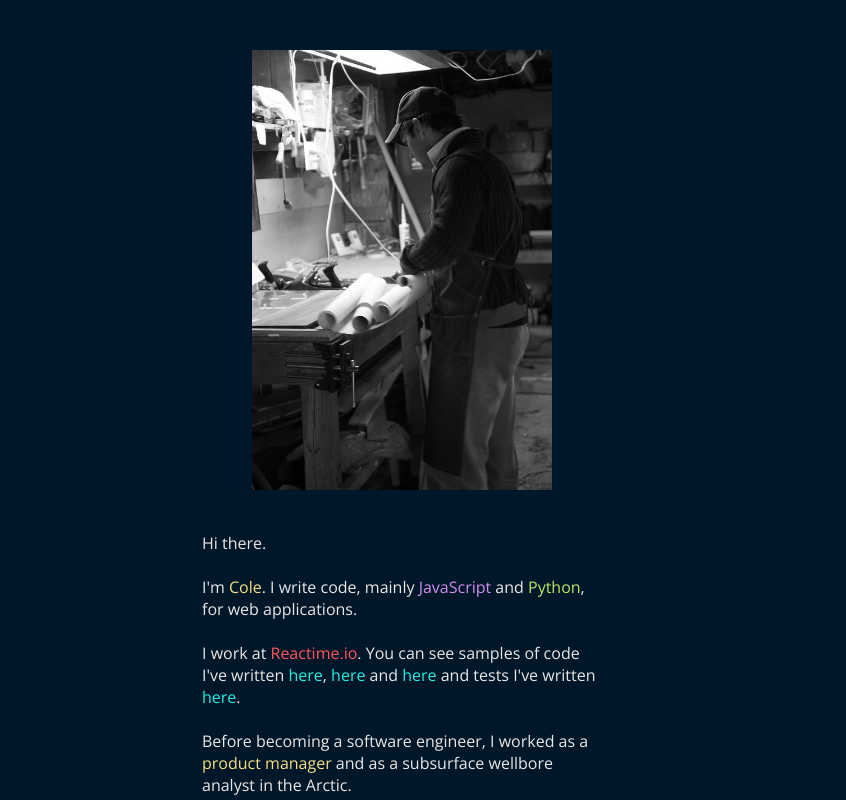
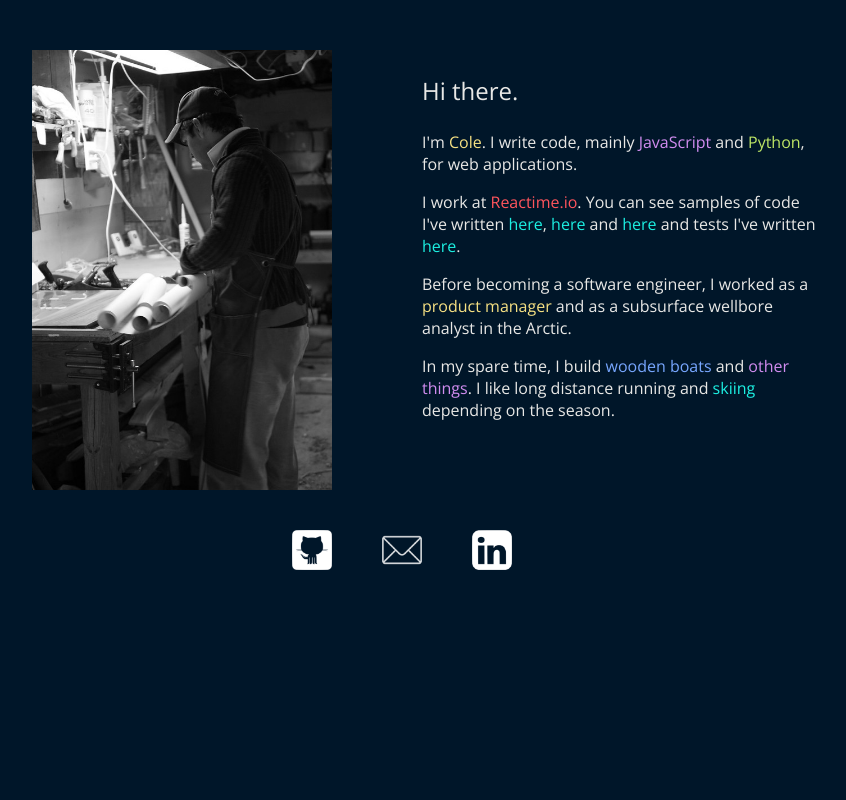
Before and after one commit to C-STYR/homesite2, a React app: page / in a window 1280 px wide. Shown: the top 800 px of the page, without its empty margins (238-1084 px from the left). Built offline with nearby package versions, Linux system fonts and the light colour scheme.

Commit message:
side by side v1

```diff
--- a/src/App.tsx
+++ b/src/App.tsx
@@ -8,11 +8,16 @@ import mainImage from './mainImage'
 function App(): JSX.Element {
   return (
     <div style={{marginTop: "50px"}}>
+      <div className="itemContainer">
+        <div >
           {mainImage}
-      {/* <h1 style={{textAlign: "center", fontSize: "28px", marginTop: "30px"}}>Hi there.</h1> */}
-      <br />
+        </div>
+        <div >
+          {/* <h1 style={{textAlign: "center", fontSize: "28px", marginTop: "30px"}}>Hi there.</h1>
+          <br /> */}
           {intro}
-      <br />
+        </div>
+      </div>
         <div className="linksContainer">
           {links}
         </div>
--- a/src/index.css
+++ b/src/index.css
@@ -3,17 +3,35 @@
 
 * {
   font-family: 'Open Sans', sans-serif;
-  margin: auto;
+  /* margin: auto; */
   background: #001629;
   color: rgb(232, 232, 230);
 }
 
+.itemContainer {
+  display: flex;
+  flex-direction: row;
+  justify-content: center;
+  /* margin: 20px; */
+  flex-wrap: wrap;
+  /* border: 1px solid red; */
+}
+.imageContainer {
+  width: 440px;
+  /* border: 1px solid pink; */
+  display: flex;
+  flex-direction: row;
+  justify-content: center;
+}
+
 .intro {
   max-width: 400px;
-  margin-top: 20px;
+  min-width: 300px;
   padding-left: 20px;
   padding-right: 20px;
   text-align: left;
+  /* margin-left: 20px;
+  margin-right: 20px; */
 }
 
 .linksContainer {
@@ -21,6 +39,8 @@
   display: flex;
   flex-direction: row;
   justify-content: center;
+  /* border: 1px solid red; */
+
 }
 
 .imgLink {
@@ -29,7 +49,8 @@
 }
 
 .mainImage {
-  margin: auto;
+  /* margin: auto; */
+  padding-right: 20px;
 }
 
 .message {
--- a/src/intro.tsx
+++ b/src/intro.tsx
@@ -2,14 +2,12 @@ import React from 'react'
 
 const intro: JSX.Element =
   <div className="intro">
-    <p >Hi there.</p>
-    <br />
+    <p style={{fontSize: "24px"}}>Hi there.</p>
     <p>
       I'm <span style={{color: "#F6E183"}}>Cole</span>. I write code,
       mainly <span style={{color: "#D18DF0"}}>JavaScript </span>
       and <span style={{color: "#BDE666"}}>Python</span>, for web applications.
     </p>
-    <br/>
     <p>
       I work at <a href="https://reactime.io/" style={{color: "#FF555D"}}>Reactime.io</a>.
       You can see samples of code I've written <a href="https://github.com/open-source-labs/reactime/blob/master/src/app/components/ComponentMap.tsx"
@@ -21,13 +19,11 @@ const intro: JSX.Element =
       href="https://github.com/HelpDesk-Technologies/HelpDesk-Pro/blob/main/__tests__/supertest.js"
       target="_blank" rel="noopener noreferrer">here</a>.
     </p>
-    <br />
     <p>
       Before becoming a software engineer, I worked as
       a <span style={{color: "#F6E183"}}>product manager</span> and
        as a subsurface wellbore analyst in the Arctic.
     </p>
-    <br/>
     <p>
       In my spare time, I build <a
         href="https://www.flickr.com/photos/colestyron/albums/72157718666104172"
--- a/src/mainImage.tsx
+++ b/src/mainImage.tsx
@@ -3,7 +3,7 @@ import React from 'react';
 import bench from '../public/images/bench.jpg'
 
 const mainImage: JSX.Element =
-  <div className="linksContainer">
+  <div className="imageContainer">
    <img
         src={bench}
         height={440}
```
Lines whose indentation alone changed are shown as unchanged.
